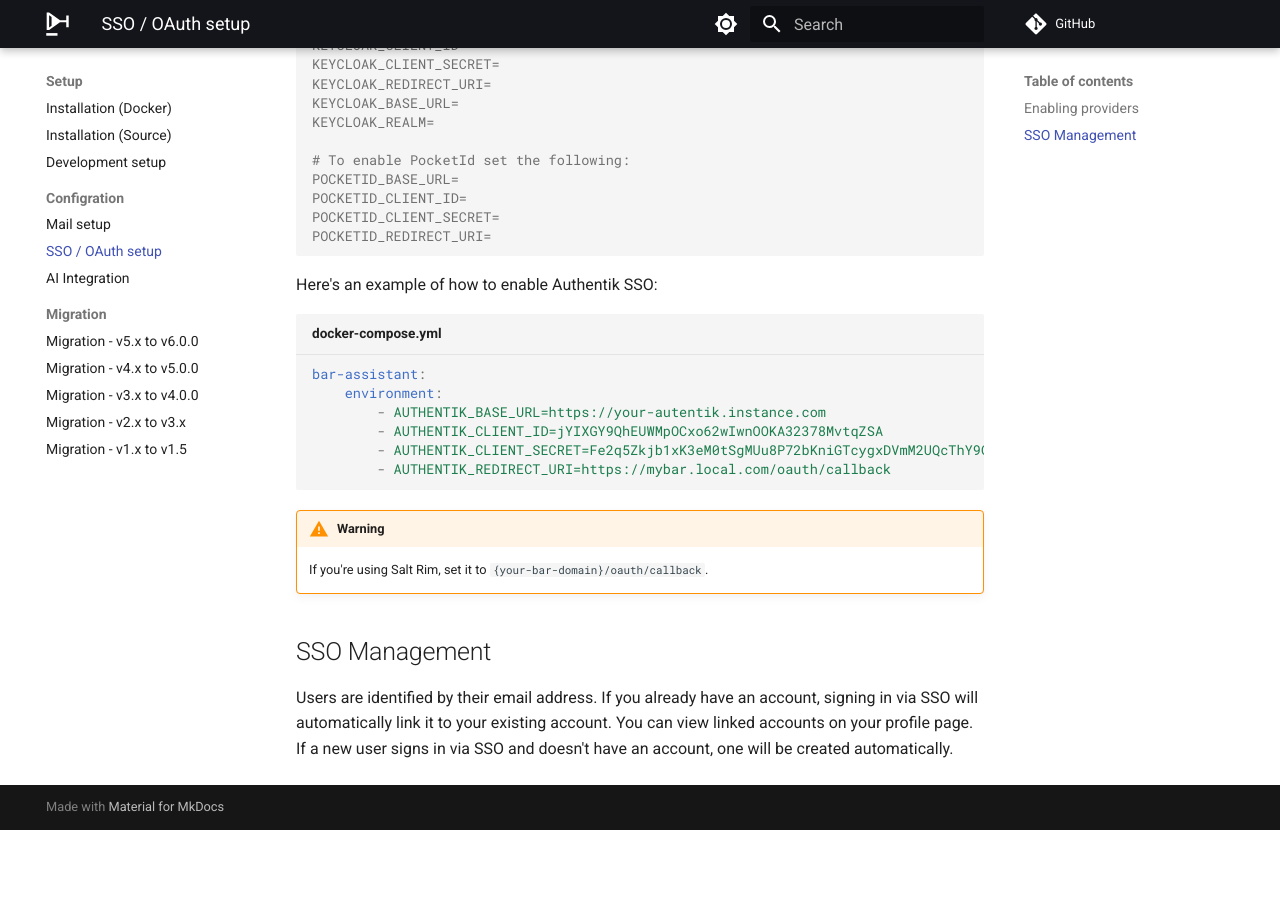
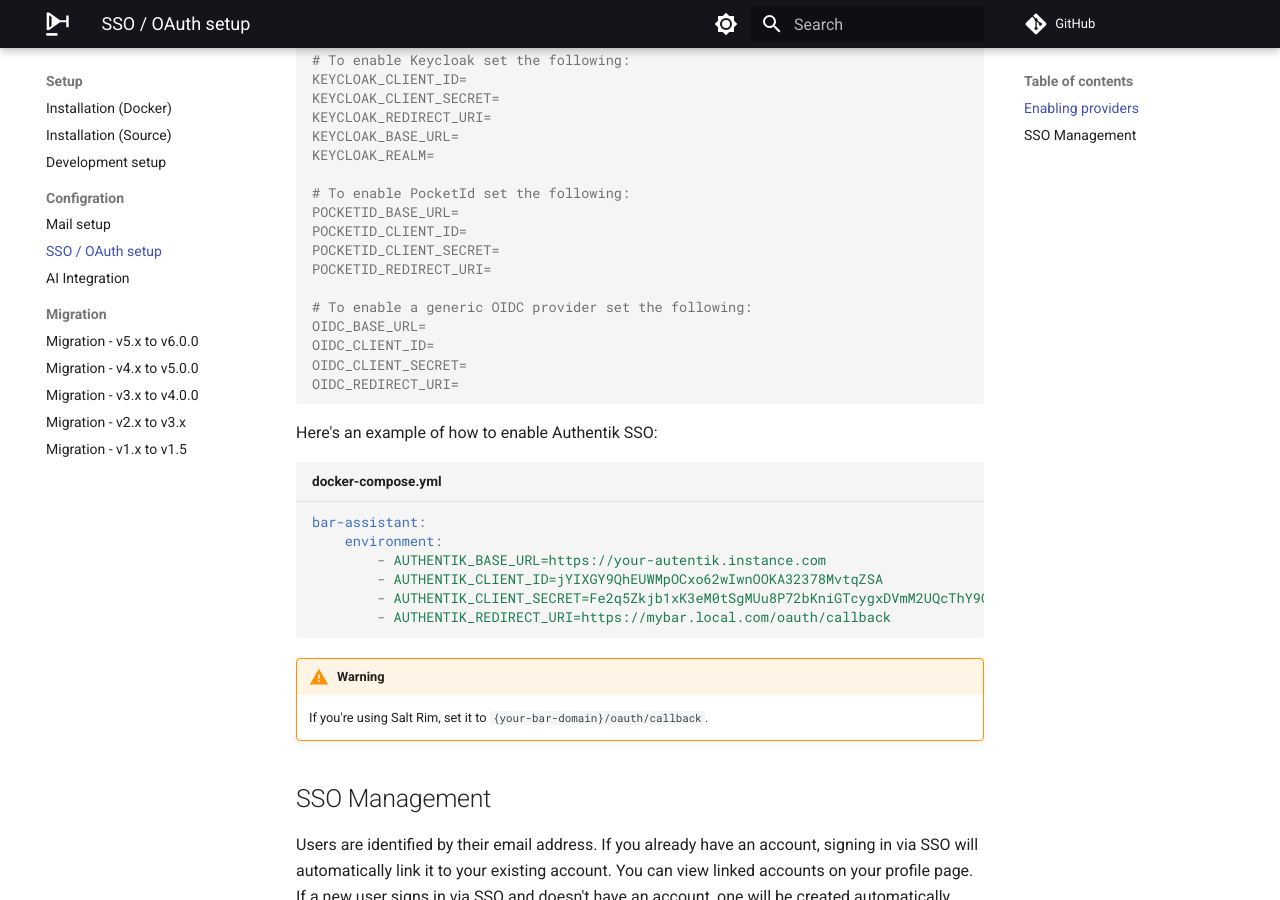
Before and after one commit to bar-assistant/docs, an MkDocs documentation site: the page built from docs/setup/sso.md, in a window 1280 px wide and 900 px high, scrolled down 1319 px. Built offline with MkDocs 1.6.1 and Material for MkDocs 9.7.7, drawn with Linux system fonts in a browser that asks for light colours; comment, search, counter and statistics services are not loaded; before the commit the page ends 2149 px from its top, so only the background shows below that; some of the changed text lies outside the part shown.

Commit message:
Add generic oidc info

````diff
--- a/docs/setup/sso.md
+++ b/docs/setup/sso.md
@@ -12,6 +12,7 @@
 - Keycloak
 - PocketId
 - Kanidm
+- Other providers via generic OAuth2
 
 More SSO providers can be implmented by opening a [GitHub issue](https://github.com/karlomikus/bar-assistant/issues).
 
@@ -59,6 +60,12 @@
 POCKETID_CLIENT_ID=
 POCKETID_CLIENT_SECRET=
 POCKETID_REDIRECT_URI=
+
+# To enable a generic OIDC provider set the following:
+OIDC_BASE_URL=
+OIDC_CLIENT_ID=
+OIDC_CLIENT_SECRET=
+OIDC_REDIRECT_URI=
 ```
 
 Here's an example of how to enable Authentik SSO:
````
